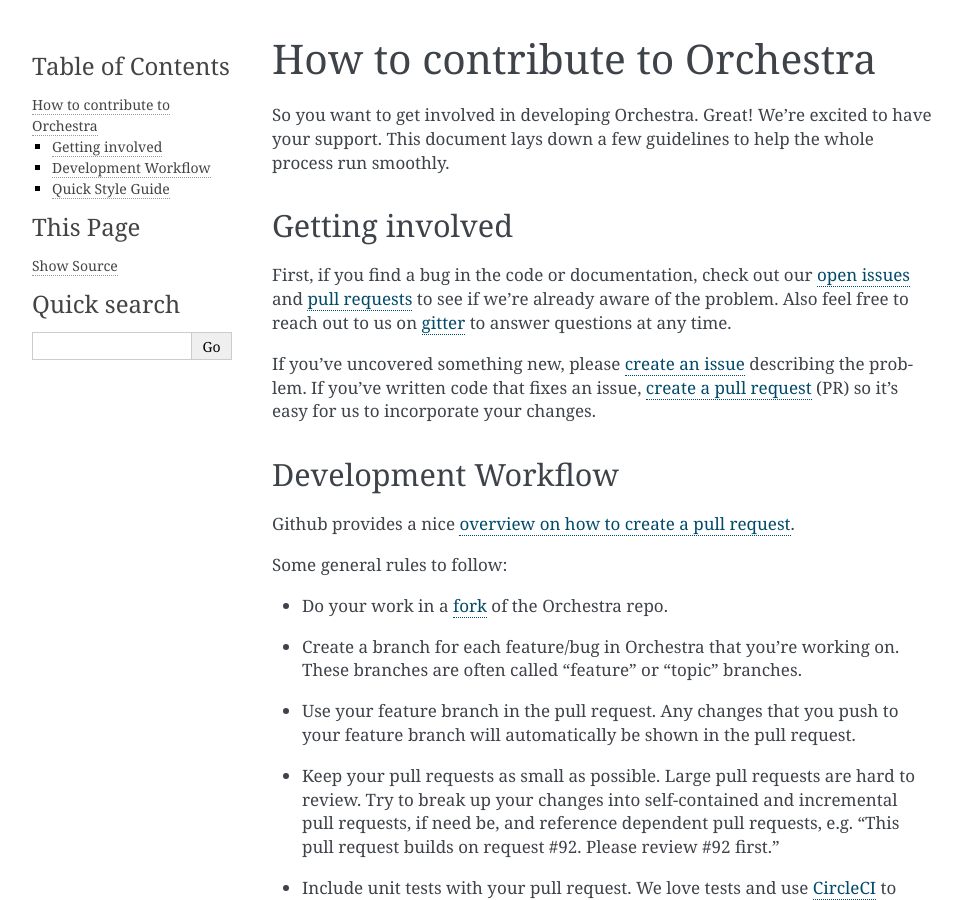
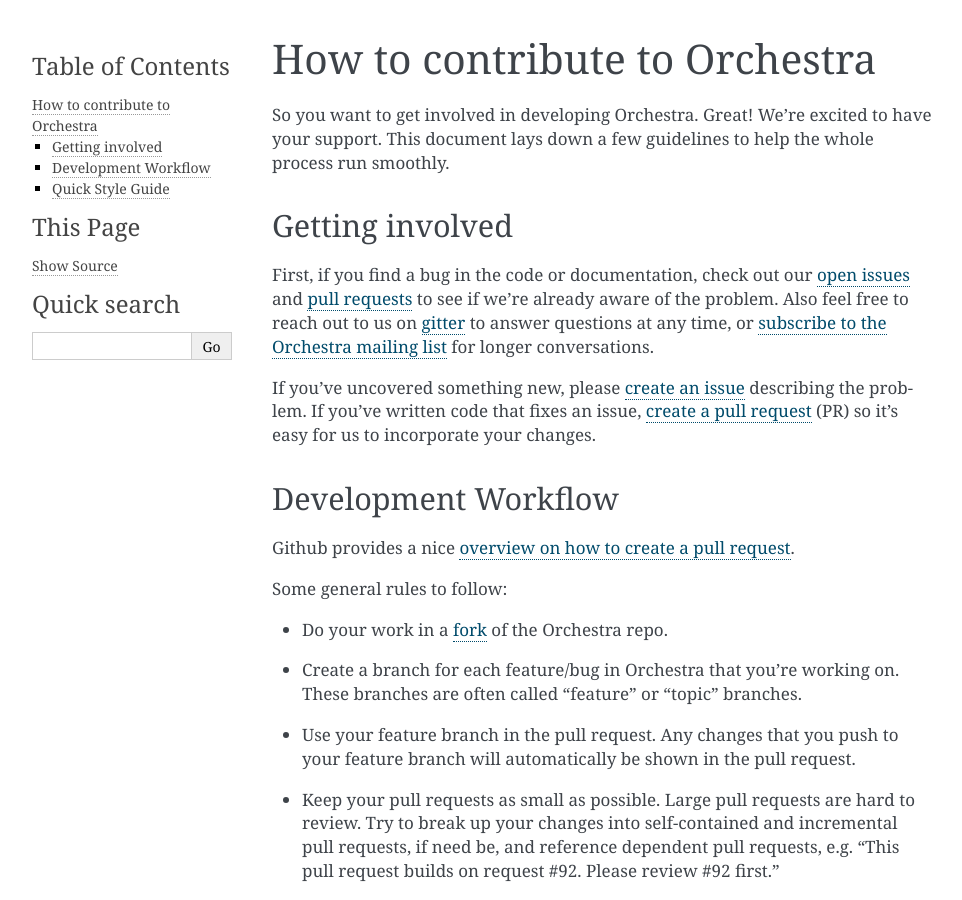
Before and after one commit to b12io/orchestra, a Sphinx documentation site: the page built from docs/source/contributing.rst, in a window 1280 px wide and 900 px high. Shown: the whole window, without its empty margins (148-1110 px from the left). Built offline with Sphinx 7.4.7, drawn with Linux system fonts in a browser that asks for light colours.

Commit message:
Adds a link to the mailing list in contributing.rst

```diff
--- a/docs/source/contributing.rst
+++ b/docs/source/contributing.rst
@@ -13,7 +13,9 @@
 `pull requests <https://github.com/unlimitedlabs/orchestra/pulls>`_ to see if
 we're already aware of the problem. Also feel free to reach out to us on
 `gitter <https://gitter.im/unlimitedlabs/orchestra>`_ to answer questions at
-any time.
+any time, or `subscribe to the Orchestra mailing list
+<https://groups.google.com/forum/#!forum/orchestra-devel>`_ for longer
+conversations.
 
 If you've uncovered something new, please `create an issue
 <https://github.com/unlimitedlabs/orchestra/issues>`_ describing the problem.
```
